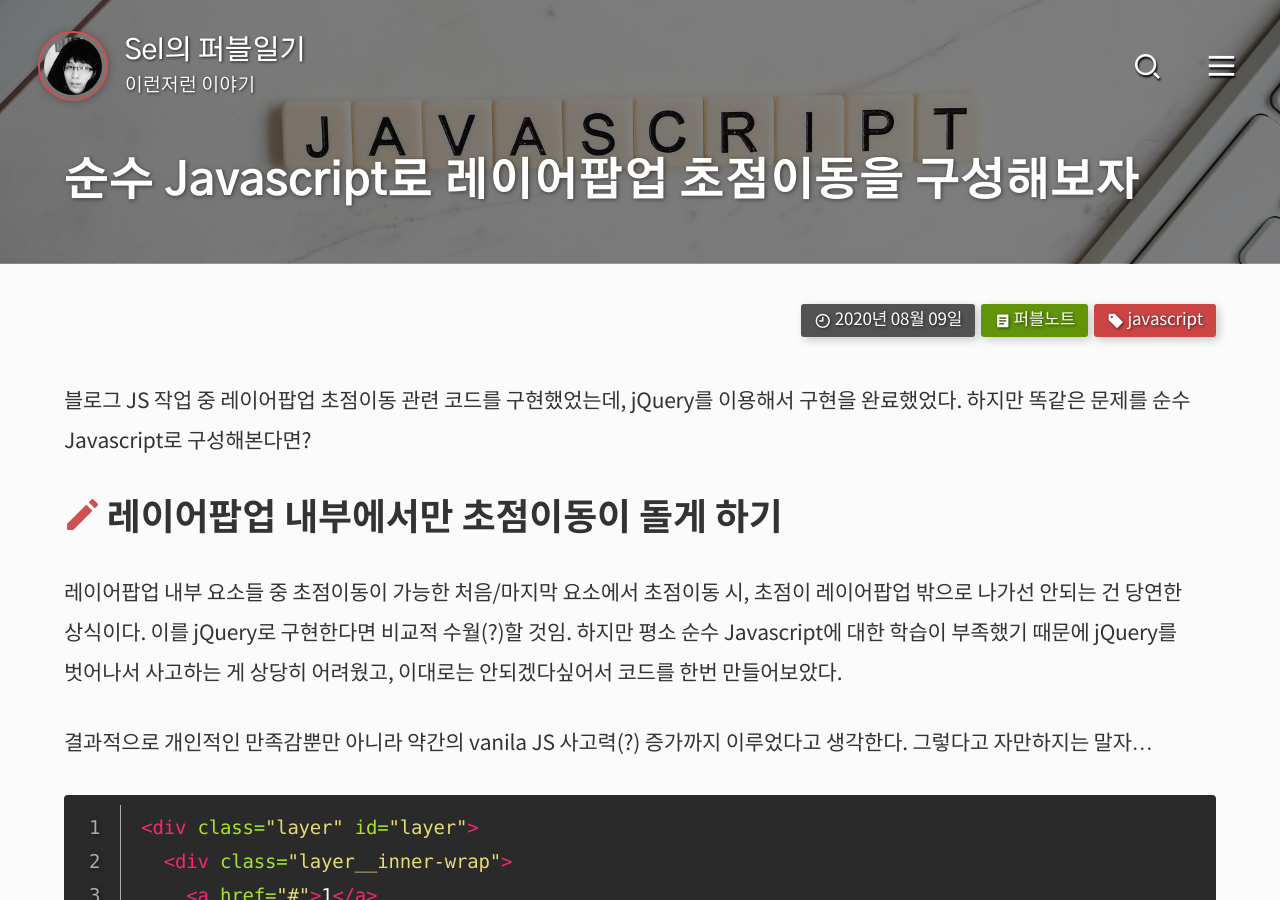
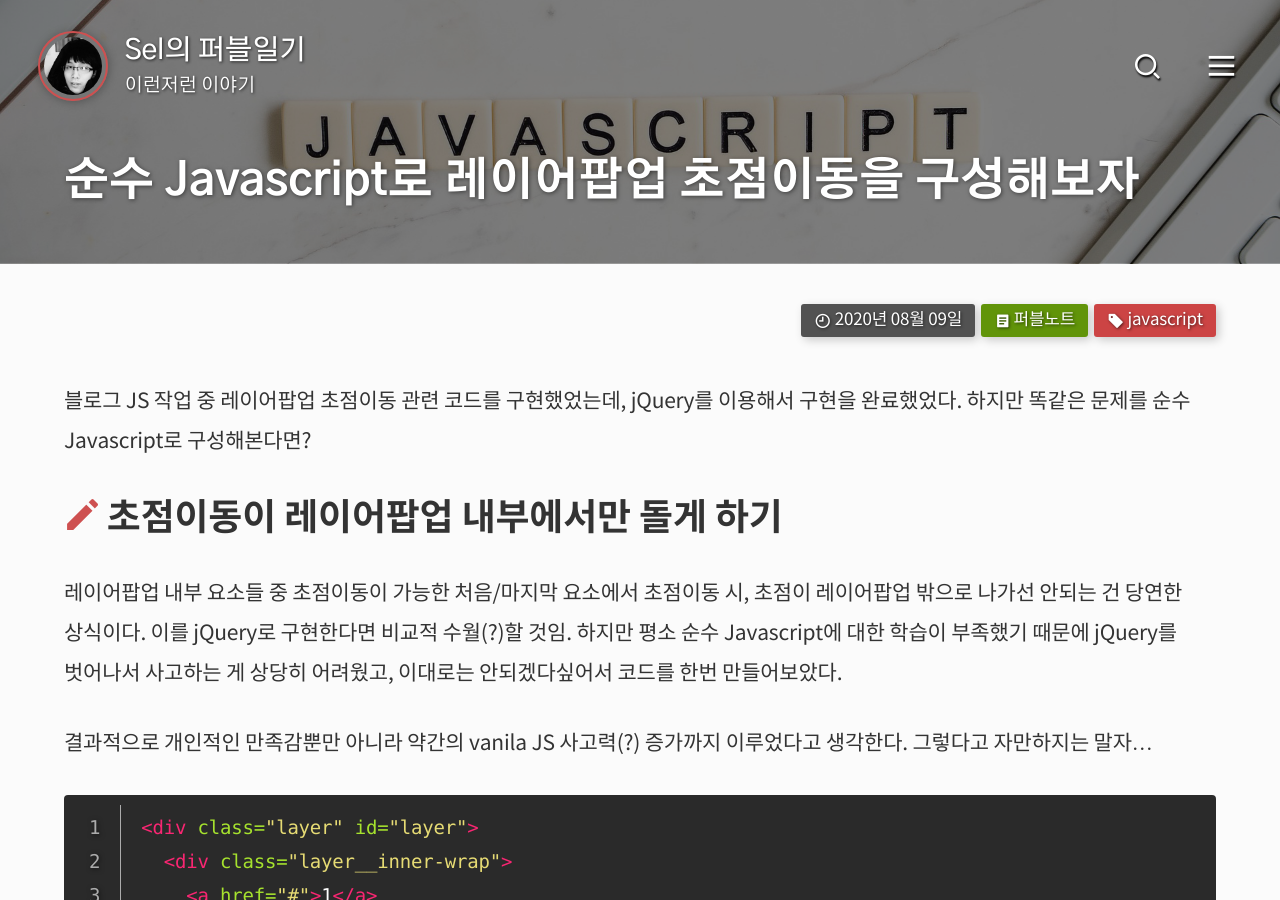
Before and after one commit to selosele/selosele.github.io, a Jekyll site: the page built from _posts/2020-08-09-vanila-js-modal-keyboard-event.md, in a window 1280 px wide and 900 px high. Built offline with Jekyll 4.4.1, drawn with Linux system fonts in a browser that asks for light colours; cached includes are drawn as plain includes; comment, search, counter and statistics services are not loaded.

Commit message:
포스트 수정

```diff
--- a/_posts/2020-08-09-vanila-js-modal-keyboard-event.md
+++ b/_posts/2020-08-09-vanila-js-modal-keyboard-event.md
@@ -16,7 +16,7 @@ tags:
 
 블로그 JS 작업 중 레이어팝업 초점이동 관련 코드를 구현했었는데, jQuery를 이용해서 구현을 완료했었다. 하지만 똑같은 문제를 순수 Javascript로 구성해본다면?
 
-## 레이어팝업 내부에서만 초점이동이 돌게 하기
+## 초점이동이 레이어팝업 내부에서만 돌게 하기
 
 레이어팝업 내부 요소들 중 초점이동이 가능한 처음/마지막 요소에서 초점이동 시, 초점이 레이어팝업 밖으로 나가선 안되는 건 당연한 상식이다. 이를 jQuery로 구현한다면 비교적 수월(?)할 것임. 하지만 평소 순수 Javascript에 대한 학습이 부족했기 때문에 jQuery를 벗어나서 사고하는 게 상당히 어려웠고, 이대로는 안되겠다싶어서 코드를 한번 만들어보았다.
 
```
